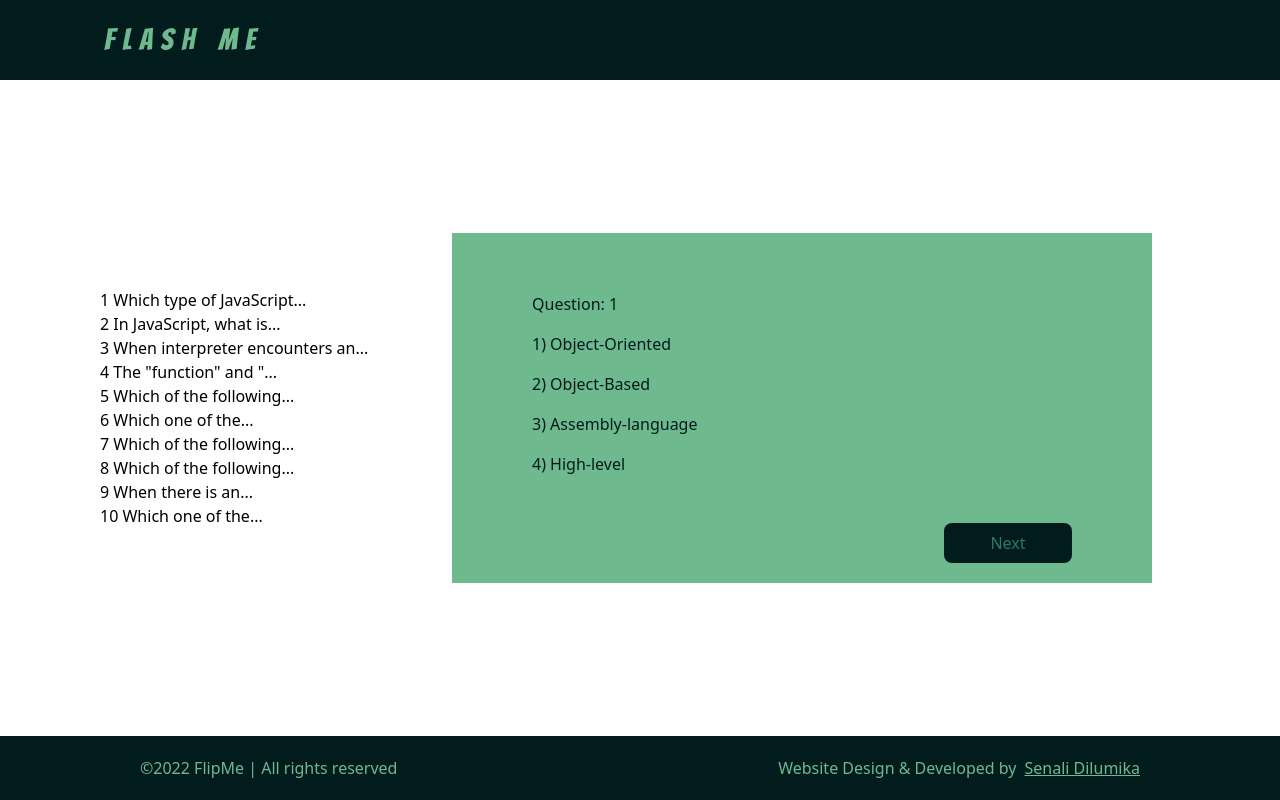
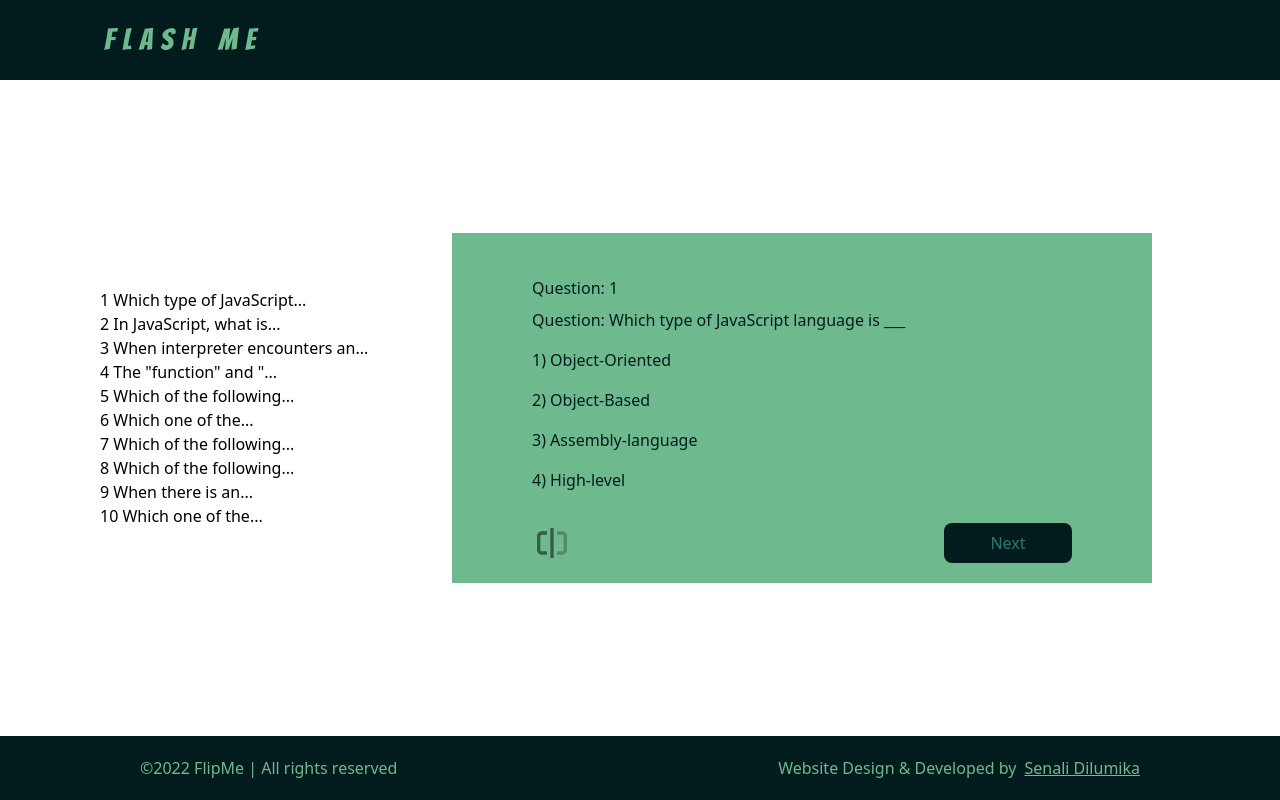
Before and after one commit to senali-d/flashme, a Next.js app: page / in a window 1280 px wide. Built offline with nearby package versions, Linux system fonts and the light colour scheme.

Commit message:
match with answer

```diff
--- a/package.json
+++ b/package.json
@@ -12,7 +12,9 @@
     "mongoose": "^6.3.1",
     "next": "12.1.5",
     "react": "18.0.0",
-    "react-dom": "18.0.0"
+    "react-dom": "18.0.0",
+    "react-icons": "^4.3.1",
+    "react-rewards": "^2.0.3"
   },
   "devDependencies": {
     "@types/node": "17.0.27",
--- a/pages/index.tsx
+++ b/pages/index.tsx
@@ -1,30 +1,54 @@
 import { useState } from 'react'
 import type { NextPage } from 'next'
 import Head from 'next/head'
+import { CgEditFlipH } from 'react-icons/cg';
 
 const questions = [
-  {qNo: 1, qTitle: 'JavaScript ', qContent: 'Which type of JavaScript language is ___', answers: ['Object-Oriented', 'Object-Based', 'Assembly-language', 'High-level'], answer: 2},
-  {qNo: 2, qTitle: 'JavaScript ', qContent: 'In JavaScript, what is a block of statement?', answers: ['Conditional block', 'block that combines a number of statements into a single compound statement', 'both conditional block and a single statement', 'block that contains a single statement'], answer: 2},
-  {qNo: 3, qTitle: 'JavaScript', qContent: 'When interpreter encounters an empty statements, what it will do:', answers: ['Shows a warning', 'Prompts to complete the statement', 'Throws an error', 'Ignores the statements'], answer: 4},
-  {qNo: 4, qTitle: 'JavaScript', qContent: 'The "function" and " var" are known as:', answers: ['Keywords', 'Data types', 'Declaration statements', 'Prototypes'], answer: 3},
-  {qNo: 5, qTitle: 'JavaScript ', qContent: 'Which of the following variables takes precedence over the others if the names are the same?', answers: ['Global variable', 'The local element', 'The two of the above', 'None of the above'], answer:2},
-  {qNo: 6, qTitle: 'JavaScript', qContent: 'Which one of the following is the correct way for calling the JavaScript code?', answers: ['Preprocessor', 'Triggering Event', 'RMI', 'Function/Method'], answer: 4},
-  {qNo: 7, qTitle: 'JavaScript ', qContent: 'Which of the following type of a variable is volatile?', answers: ['Mutable variable', 'Dynamic variable', 'Volatile variable', 'Immutable variable'], answer: 1},
-  {qNo: 8, qTitle: 'JavaScript', qContent: 'Which of the following option is used as hexadecimal literal beginning?', answers: ['00', '0x', '0X', 'Both 0x and 0X'], answer: 4},
-  {qNo: 9, qTitle: 'JavaScript ', qContent: 'When there is an indefinite or an infinite value during an arithmetic computation in a program, then JavaScript prints______.', answers: ['Prints an exception error', 'Prints an overflow error', 'Displays "Infinity"', 'Prints the value as such'], answer: 3},
-  {qNo: 10, qTitle: 'JavaScript', qContent: 'Which one of the following also known as Conditional Expression:', answers: ['Alternative to if-else', 'Switch statement', 'If-then-else statement', 'immediate if'], answer: 4},
+  {qNo: 1, title: 'JavaScript ', question: 'Which type of JavaScript language is ___', answers: ['Object-Oriented', 'Object-Based', 'Assembly-language', 'High-level'], answer: 2},
+  {qNo: 2, title: 'JavaScript ', question: 'In JavaScript, what is a block of statement?', answers: ['Conditional block', 'block that combines a number of statements into a single compound statement', 'both conditional block and a single statement', 'block that contains a single statement'], answer: 2},
+  {qNo: 3, title: 'JavaScript', question: 'When interpreter encounters an empty statements, what it will do:', answers: ['Shows a warning', 'Prompts to complete the statement', 'Throws an error', 'Ignores the statements'], answer: 4},
+  {qNo: 4, title: 'JavaScript', question: 'The "function" and " var" are known as:', answers: ['Keywords', 'Data types', 'Declaration statements', 'Prototypes'], answer: 3},
+  {qNo: 5, title: 'JavaScript ', question: 'Which of the following variables takes precedence over the others if the names are the same?', answers: ['Global variable', 'The local element', 'The two of the above', 'None of the above'], answer:2},
+  {qNo: 6, title: 'JavaScript', question: 'Which one of the following is the correct way for calling the JavaScript code?', answers: ['Preprocessor', 'Triggering Event', 'RMI', 'Function/Method'], answer: 4},
+  {qNo: 7, title: 'JavaScript ', question: 'Which of the following type of a variable is volatile?', answers: ['Mutable variable', 'Dynamic variable', 'Volatile variable', 'Immutable variable'], answer: 1},
+  {qNo: 8, title: 'JavaScript', question: 'Which of the following option is used as hexadecimal literal beginning?', answers: ['00', '0x', '0X', 'Both 0x and 0X'], answer: 4},
+  {qNo: 9, title: 'JavaScript ', question: 'When there is an indefinite or an infinite value during an arithmetic computation in a program, then JavaScript prints______.', answers: ['Prints an exception error', 'Prints an overflow error', 'Displays "Infinity"', 'Prints the value as such'], answer: 3},
+  {qNo: 10, title: 'JavaScript', question: 'Which one of the following also known as Conditional Expression:', answers: ['Alternative to if-else', 'Switch statement', 'If-then-else statement', 'immediate if'], answer: 4},
 ]
 
 const Home: NextPage = () => {
   const [question, setQuestion] = useState<number>(0)
+  const [isWin, setIsWin] = useState<boolean | null>(null)
+  const [isFlipped, setIsFlipped] = useState<boolean>(false)
+  const [disabled, setDisabled] = useState<boolean>(false)
 
   const nextQuestion = () => {
     const currentQuestion = question
     currentQuestion < 9 && setQuestion(currentQuestion+1)
+    setIsWin(null)
+    setDisabled(false)
+    setIsFlipped(false)
   }
 
   const selectedQuestion = (question: number) => {
     setQuestion(question-1)
+    setIsWin(null)
+    setDisabled(false)
+    setIsFlipped(false)
+  }
+
+  const handleAnswer = (qNo: number, ans: number) => {
+    const question = questions.filter(q => q.qNo === qNo)[0]
+    setDisabled(true)
+    if(question.answer === ans) {
+      setIsWin(true)
+    }else {
+      setIsWin(false)
+    }
+  }
+
+  const showAnswer = () => {
+    isWin !== null && setIsFlipped(!isFlipped)
   }
 
   return (
@@ -41,22 +65,28 @@ const Home: NextPage = () => {
         <div className="w-[30%] flex flex-col justify-center">
         {questions.map(question => (
           <p key={question.qNo} className="cursor-pointer" onClick={() => selectedQuestion(question.qNo)}>
-            {question.qNo} {`${question.qContent.split(' ', 4).join(' ')}...`}
+            {question.qNo} {`${question.question.split(' ', 4).join(' ')}...`}
           </p>
         ))}
         </div>
         <div className="mx-auto w-[70%] max-w-[700px] min-h-[350px] bg-greenery flex flex-col py-5 px-8 sm:px-10 md:px-20">
           <div className="text-blue_black flex-1 flex flex-col justify-center">
             <div className="pb-2">Question: {questions[question].qNo}</div>
+            <div className="pb-2">Question: {questions[question].question}</div>
             <div className="flex flex-col">
               {
                 questions[question].answers.map((answer, index) => (
-                  <div className="cursor-pointer py-2" key={index}>{`${index+1}) ${answer}`}</div>
+                  <button disabled={disabled} className={`text-left py-2 border-red-600 ${disabled && 'opacity-50 cursor-auto'} ${(isWin === false && index+1 === questions[question].answer && isFlipped) && 'border-b-2'}`} key={index} onClick={() => handleAnswer(questions[question].qNo, index)}>
+                    {`${index+1}) ${answer}`}
+                  </button>
                 ))
               }
             </div>
           </div>
-          <button className="text-rain py-2 px-10 rounded-lg bg-blue_black w-32 self-end" onClick={() => nextQuestion()}>Next</button>
+          <div className="flex justify-between">
+            <button className={`${!disabled && 'opacity-50'}`} onClick={()=>showAnswer()}><CgEditFlipH size={40} /></button>
+            <button className="text-rain py-2 px-10 rounded-lg bg-blue_black w-32 self-end" onClick={() => nextQuestion()}>Next</button>
+          </div>
         </div>
       </div>
     </div>
```
Also changed, not shown: 1 other file (tests, documents, lock files or other folders).
